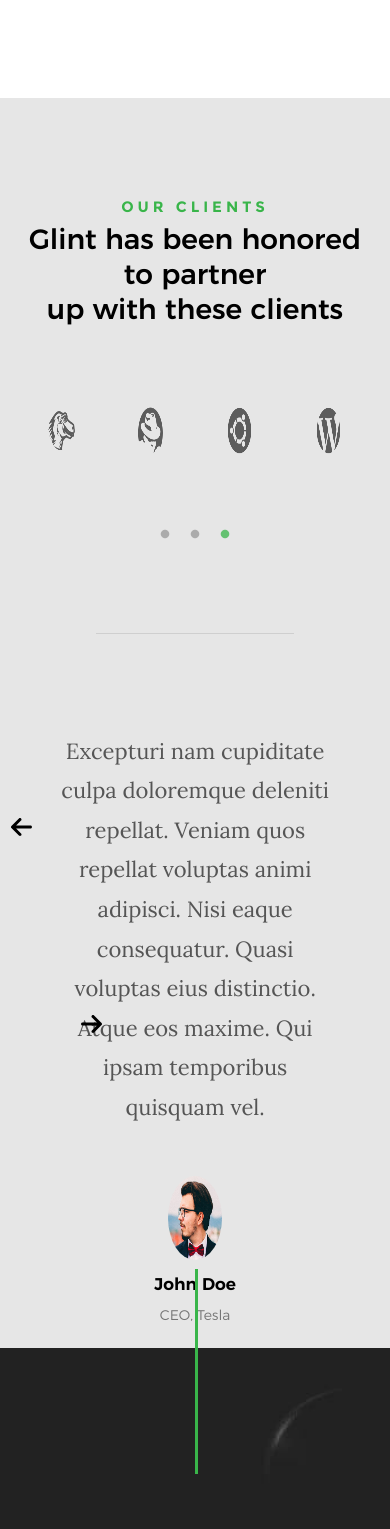
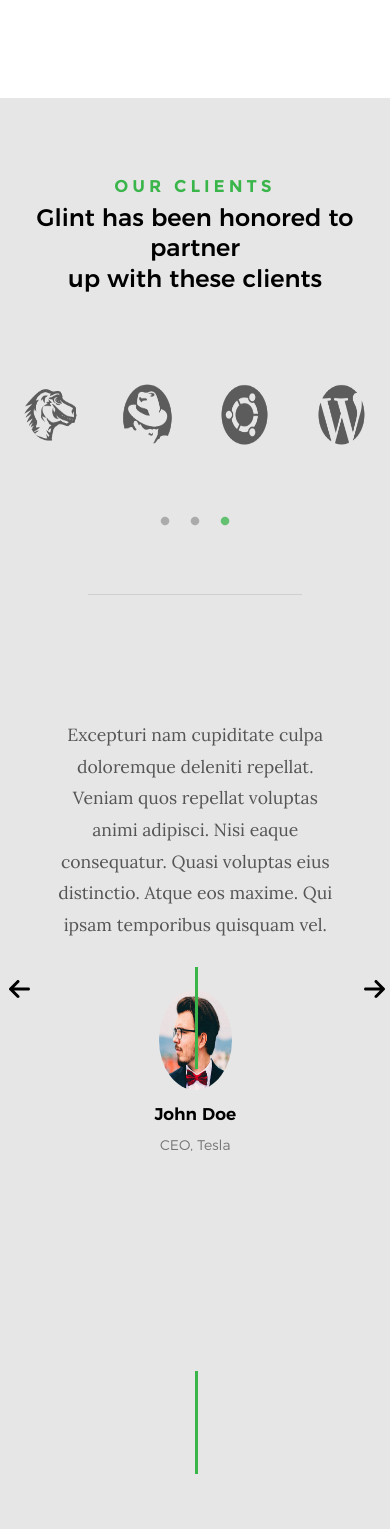
Before and after one commit to GeorgeMitusov/GlintG, a React (Create React App) app: page / in a window 390 px wide. Shown: the part 9219-10748 px from the top of the page. Built offline with nearby package versions, Linux system fonts and the light colour scheme.

Commit message:
clients RD done

```diff
--- a/src/components/Clients.js
+++ b/src/components/Clients.js
@@ -1,39 +1,38 @@
-import React, { useContext } from 'react'
-import { Context } from '../context/Context';
-import { motion } from 'framer-motion';
+import React, { useContext } from "react";
+import { Context } from "../context/Context";
+import { motion } from "framer-motion";
 
-import { FontAwesomeIcon } from '@fortawesome/react-fontawesome'
-import { faArrowLeft, faArrowRight } from '@fortawesome/free-solid-svg-icons';
+import { FontAwesomeIcon } from "@fortawesome/react-fontawesome";
+import { faArrowLeft, faArrowRight } from "@fortawesome/free-solid-svg-icons";
 
-import SlickSlider from './SlickSlider';
+import SlickSlider from "./SlickSlider";
 
-import '../styles/Clients.scss';
+import "../styles/Clients.scss";
 
 const Clients = () => {
-
   const { sliderImages, usersData } = useContext(Context);
 
   const SlickArrowLeft = ({ currentSlide, slideCount, props, onClick }) => (
     <button
-      { ...props }
+      {...props}
       className="slick-arrow-left"
       aria-disabled={currentSlide === 0 ? true : false}
       onClick={onClick}
     >
-      <FontAwesomeIcon className='slick-arrow-left-icon' icon={faArrowLeft} />
+      <FontAwesomeIcon className="slick-arrow-left-icon" icon={faArrowLeft} />
     </button>
-  )
+  );
 
   const SlickArrowRight = ({ currentSlide, slideCount, props, onClick }) => (
     <button
-      { ...props }
+      {...props}
       className="slick-arrow-right"
       aria-disabled={currentSlide === slideCount - 1 ? true : false}
       onClick={onClick}
     >
-      <FontAwesomeIcon className='slick-arrow-right-icon' icon={faArrowRight} />
+      <FontAwesomeIcon className="slick-arrow-right-icon" icon={faArrowRight} />
     </button>
-  )
+  );
 
   const topSliderSettings = {
     dots: true,
@@ -44,31 +43,31 @@ const Clients = () => {
     speed: 500,
     slidesToShow: 6,
     slidesToScroll: 1,
-      cssEase: 'linear',
+    cssEase: "linear",
     responsive: [
       {
         breakpoint: 1050,
         settings: {
           slidesToShow: 5,
           slidesToScroll: 5,
-          }
+        },
       },
       {
         breakpoint: 700,
         settings: {
           slidesToShow: 4,
           slidesToScroll: 4,
-          }
+        },
       },
       {
         breakpoint: 550,
         settings: {
           slidesToShow: 4,
-            slidesToScroll: 4
-          }
-        }
-      ]
-  }
+          slidesToScroll: 4,
+        },
+      },
+    ],
+  };
 
   const lowerSliderSettings = {
     dots: false,
@@ -80,51 +79,46 @@ const Clients = () => {
     infinite: true,
     slidesToShow: 1,
     slidesToScroll: 1,
-    cssEase: 'linear'
-  }
+    cssEase: "linear",
+  };
 
   return (
-    <section className='clients' id='clients'>
-
-      <div className='clients-container'>
-
-        <div className='clients-container-top-content'>
-
-          <motion.div className='clients-container-top-content-header'>
+    <section className="clients" id="clients">
+      <div className="clients-container">
+        <div className="clients-container-top-content">
+          <motion.div className="clients-container-top-content-header">
             <h3> OUR CLIENTS </h3>
-            <h1> Glint has been honored to partner <br /> up with these clients </h1>
+            <h1>
+              {" "}
+              Glint has been honored to partner <br /> up with these clients{" "}
+            </h1>
           </motion.div>
 
           <SlickSlider
             data={sliderImages}
             property={topSliderSettings}
-            structure='icon'
-            className='top-slick-slider'
-            className2='top-slider'
+            structure="icon"
+            className="top-slick-slider"
+            className2="top-slider"
           />
 
-          <div className='clients-container-top-content-bottom-line'></div>
-
+          <div className="clients-container-top-content-bottom-line"></div>
         </div>
 
-        <div className='clients-container-bottom-content'>
-
+        <div className="clients-container-bottom-content">
           <SlickSlider
             data={usersData}
             property={lowerSliderSettings}
-            structure='lower'
-            className='lower-slick-slider'
-            className2='lower-slider'
+            structure="lower"
+            className="lower-slick-slider"
+            className2="lower-slider"
           />
-
+        </div>
       </div>
 
-      </div>
+      <div className="clients-content-line"></div>
+    </section>
+  );
+};
 
-      <div className='clients-content-line'></div>
-
-    </section>
-  )
-}
-
-export default Clients
+export default Clients;
--- a/src/components/SlickSlider.js
+++ b/src/components/SlickSlider.js
@@ -1,46 +1,39 @@
-import React from 'react'
+import React from "react";
 
-import Slider from 'react-slick';
+import Slider from "react-slick";
 import "slick-carousel/slick/slick.css";
 import "slick-carousel/slick/slick-theme.css";
 
-import '../styles/TopSlider.scss';
-import '../styles/LowerSlider.scss';
+import "../styles/TopSlider.scss";
+import "../styles/LowerSlider.scss";
 
 const SlickSlider = ({ data, property, structure, className, className2 }) => {
+  const lowerSlider = data.map((i, index) => (
+    <div key={index} className="lower-slide">
+      <p className="lower-slide-text"> {i.content} </p>
+      <div className="lower-slide-profile">
+        <img className="lower-slide-profile-image" src={i.src} alt={i.alt} />
+        <span className="lower-slide-profile-user-name"> {i.name} </span>
+        <span className="lower-slide-profile-user-title"> {i.title} </span>
+      </div>
+    </div>
+  ));
 
-  const lowerSlider = data.map( ( i, index ) => (
-    <div key={index} className="lower-slide">
-        <p className='lower-slide-text'> { i.content } </p>
-        <div className='lower-slide-profile'>
-            <img
-              className='lower-slide-profile-image'
-              src={i.src}
-              alt={i.alt}
-            />
-            <span className='lower-slide-profile-user-name'> { i.name } </span>
-            <span className='lower-slide-profile-user-title'> { i.title } </span>
-        </div>
-    </div>
-  ))
-
-  const topSlider = data.map( ( i, index ) => (
+  const topSlider = data.map((i, index) => (
     <a key={index} className="top-slide" href="/#">
       <img src={i.src} alt={i.alt} />
     </a>
-  ))
+  ));
 
-  const build = structure === 'icon' ? topSlider : lowerSlider;
+  const build = structure === "icon" ? topSlider : lowerSlider;
 
   return (
     <div className={className}>
+      <Slider className={className2} {...property}>
+        {build}
+      </Slider>
+    </div>
+  );
+};
 
-      <Slider className={className2} { ...property }>
-        { build }
-      </Slider>
-
-    </div>
-  )
-}
-
-export default SlickSlider
+export default SlickSlider;
--- a/src/styles/Clients.scss
+++ b/src/styles/Clients.scss
@@ -1,18 +1,21 @@
 .clients {
-    height: 1415px;
+  height: 140vh;
   width: 100%;
-    padding: 162px 0px 168px;
-    background-color: #E6E6E6;
-    color: black;
+  background-color: var(--creamy-color);
+  color: var(--black-color);
 
   display: flex;
   justify-content: center;
-    align-items: flex-start;
+  align-items: center;
 
   .clients-container {
-        width: 63%;
+    width: 65%;
+    height: 80%;
 
     .clients-container-top-content {
+      width: 100%;
+      height: 50%;
+
       display: flex;
       flex-direction: column;
       justify-content: center;
@@ -30,7 +33,7 @@
           font: 17px var(--montserrat-bold);
           line-height: 1.333;
           text-transform: uppercase;
-                    letter-spacing: .25rem;
+          letter-spacing: 0.25rem;
         }
 
         h1 {
@@ -43,14 +46,14 @@
 
       .clients-container-top-content-bottom-line {
         width: 55%;
-                border-bottom: 1px solid #0000001A;
-                margin: 70px 25%;
+        border-bottom: 1px solid #0000001a;
+        margin-top: 5rem;
       }
     }
 
     .clients-container-bottom-content {
       width: 100%;
-            height: 580px;
+      height: 50%;
 
       display: flex;
       flex-direction: column;
@@ -64,124 +67,208 @@
     height: 6.4rem;
     background-color: var(--base-color);
     position: absolute;
-        top: 452.2rem;
+    top: 453rem;
     left: 50%;
+    z-index: 99;
   }
 }
 
-@media screen and ( max-width: 1550px ) {
+@media screen and (max-width: 1700px) {
   .clients {
-        height: 1425px;
-        padding: 120px 0px 100px;
+    height: 190vh;
 
     .clients-container {
-            width: 80%;
+      width: 75%;
     }
 
     .clients-content-line {
-            top: 452.9rem;
+      top: 434.5rem;
     }
   }
 }
 
-@media screen and ( max-width: 1050px ) {
+@media screen and (max-width: 1550px) {
   .clients {
-        height: 1270px;
-        padding: 100px 0px 80px;
+    height: 200vh;
 
     .clients-container {
-            width: 95%;
-
       .clients-container-top-content {
-
         .clients-container-top-content-header {
-                    width: 80%;
-
           h1 {
-                        font-size: 44px;
-                    }
-                }
-            }
-
-            .clients-container-bottom-content {
-                height: 475px;
-            }
-        }
-
-        .clients-content-line {
-            top: 440.8rem;
-        }
-    }
-}
-
-@media screen and ( max-width: 700px ) {
-    .clients {
-        height: 1300px;
-        padding: 75px 0px;
-
-        .clients-container {
-            height: 1150px;
-            display: flex;
-            flex-direction: column;
-            justify-content: flex-start;
-            align-items: center;
-
-            .clients-container-top-content {
-                width: 90%;
-
-                .clients-container-top-content-header {
-                    width: 100%;
-                    margin-top: 50px;
-
-                    h1 {
-                        font-size: 34px;
-                        margin: 6px 0px 18px;
+            font-size: 3.2rem;
           }
         }
       }
     }
 
     .clients-content-line {
-            top: 520.2rem;
+      top: 433.9rem;
     }
   }
 }
 
-@media screen and ( max-width: 550px ) {
+@media screen and (max-width: 1440px) {
   .clients {
-        height: 1250px;
+    .clients-container {
+      width: 80%;
+
+      .clients-container-top-content {
+        .clients-container-top-content-header {
+          h1 {
+            font-size: 3rem;
+          }
+        }
+      }
+    }
+
+    .clients-content-line {
+      top: 480.8rem;
+    }
+  }
+}
+
+@media screen and (max-width: 1050px) {
+  .clients {
+    .clients-container {
+      width: 90%;
+
+      .clients-container-top-content {
+        .clients-container-top-content-header {
+          h1 {
+            font-size: 2.5rem;
+          }
+        }
+      }
+    }
+
+    .clients-content-line {
+      top: 490.2rem;
+    }
+  }
+}
+
+@media screen and (max-width: 768px) {
+  .clients {
+    height: 190vh;
 
     .clients-container {
-            height: 1100px;
-            width: 97%;
+      width: 100%;
 
       .clients-container-top-content {
-                width: 95%;
+        .clients-container-top-content-header {
+          h1 {
+            font-size: 2rem;
+          }
+        }
+      }
+    }
+
+    .clients-content-line {
+      top: 502.4rem;
+    }
+  }
+}
+
+@media screen and (max-width: 550px) {
+  .clients {
+    height: 170vh;
+
+    .clients-container {
+      height: 100%;
+
+      .clients-container-top-content {
+        height: 45%;
 
         .clients-container-top-content-header {
-                    margin-top: 25px;
-
-                    h3 {
-                        font-size: 15px;
-                    }
+          width: 100%;
 
           h1 {
-                        font-size: 28px;
+            font-size: 1.5rem;
           }
         }
 
         .clients-container-top-content-bottom-line {
-                    margin-top: 20px;
+          margin-top: 0;
         }
       }
 
       .clients-container-bottom-content {
-                height: 500px;
+        height: 55%;
       }
     }
 
     .clients-content-line {
-            top: 655.5rem;
+      top: 624.6rem;
     }
   }
 }
+
+@media screen and (max-width: 425px) {
+  .clients {
+    height: 170vh;
+
+    .clients-container {
+      .clients-container-top-content {
+        height: 40%;
+      }
+
+      .clients-container-bottom-content {
+        height: 37%;
+      }
+    }
+
+    .clients-content-line {
+      top: 636.6rem;
+    }
+  }
+}
+
+@media screen and (max-width: 375px) {
+  .clients {
+    .clients-container {
+      .clients-container-top-content {
+        height: 50%;
+
+        .clients-container-top-content-header {
+          h1 {
+            font-size: 1.3rem;
+          }
+        }
+
+        .clients-container-top-content-bottom-line {
+          margin-top: 4rem;
+        }
+      }
+    }
+
+    .clients-content-line {
+      top: 638.3rem;
+    }
+  }
+}
+
+@media screen and (max-width: 320px) {
+  .clients {
+    height: 175vh;
+
+    .clients-container {
+      .clients-container-top-content {
+        height: 45%;
+
+        .clients-container-top-content-header {
+          h1 {
+            font-size: 1.1rem;
+          }
+        }
+
+        .clients-container-top-content-bottom-line {
+          margin-top: 3rem;
+        }
+      }
+    }
+
+    .clients-content-line {
+      top: 682rem;
+    }
+  }
+}
--- a/src/styles/Index.scss
+++ b/src/styles/Index.scss
@@ -49,6 +49,7 @@
     --white-color: #FFFFFF;
     --black-color: black;
     --grey-color: #757575;
+    --creamy-color: #E6E6E6;
 
     --montserrat-bold: montserrat-bold, sans-serif;
     --montserrat-semi-bold: montserrat-semi-bold, sans-serif;
--- a/src/styles/LowerSlider.scss
+++ b/src/styles/LowerSlider.scss
@@ -1,6 +1,7 @@
 .lower-slick-slider {
-    height: 550px;
-    width: 97%;
+  height: 100%;
+  width: 100%;
+  margin-top: 3rem;
 
   display: flex;
   justify-content: center;
@@ -17,21 +18,20 @@
   }
 
   .slick-arrow-left {
-        position: relative;
-        right: 30px;
-        top: 110px;
+    position: absolute;
+    top: 50%;
+    left: -3%;
   }
 
   .slick-arrow-right {
-        position: relative;
-        bottom: 400px;
-        left: 980px;
+    position: absolute;
+    left: 100%;
+    top: 50%;
   }
 
   .lower-slider {
     height: 510px;
     width: 75%;
-        height: auto;
 
     .lower-slide {
       width: 100%;
@@ -81,43 +81,40 @@
   }
 }
 
-@media screen and ( max-width: 1550px ) {
+@media screen and (max-width: 1550px) {
   .lower-slick-slider {
     width: 100%;
-
-        .slick-arrow-right {
-            bottom: 345px;
-            left: 1065px;
+  }
 }
 
+@media screen and (max-width: 1050px) {
+  .lower-slick-slider {
     .lower-slider {
-            width: 85%;
+      margin-top: 5rem;
+
+      .lower-slide {
+        .lower-slide-text {
+          font-size: 1.5rem;
+        }
+      }
     }
   }
 }
 
-@media screen and ( max-width: 1050px ) {
+@media screen and (max-width: 768px) {
   .lower-slick-slider {
-        width: 96%;
-        height: 450px;
-
-        .slick-arrow-right {
-            left: 820px;
-            bottom: 363px;
-        }
-
     .lower-slider {
+      margin: 0;
 
       .lower-slide {
-
         .lower-slide-text {
-                    font-size: 26px;
+          font-size: 1.4rem;
         }
 
         .lower-slide-profile {
-
           .lower-slide-profile-image {
-                        width: 10%;
+            width: 20%;
+            height: 100px;
           }
         }
       }
@@ -125,27 +122,40 @@
   }
 }
 
-@media screen and ( max-width: 768px ) {
+@media screen and (max-width: 550px) {
   .lower-slick-slider {
-        width: 96%;
+    .slick-arrow-left {
+      left: -6%;
+    }
 
     .slick-arrow-right {
-            bottom: 366px;
-            left: 548px;
+      left: 101%;
     }
 
     .lower-slider {
+      width: 85%;
+      height: auto;
 
       .lower-slide {
+        .lower-slide-text {
+          font-size: 1.3rem;
+        }
+      }
+    }
+  }
+}
 
+@media screen and (max-width: 425px) {
+  .lower-slick-slider {
+    .lower-slider {
+      .lower-slide {
         .lower-slide-text {
-                    font-size: 22px;
+          font-size: 1.1rem;
         }
 
         .lower-slide-profile {
-
           .lower-slide-profile-image {
-                        width: 15%;
+            width: 25%;
           }
         }
       }
@@ -153,22 +163,17 @@
   }
 }
 
-@media screen and ( max-width: 550px ) {
+@media screen and (max-width: 375px) {
   .lower-slick-slider {
-
-        .slick-arrow-right {
-            bottom: 446px;
-            left: 445px;
+    .lower-slider {
+      .lower-slide {
+        .lower-slide-text {
+          font-size: 1rem;
         }
 
-        .lower-slider {
-
-            .lower-slide {
-
         .lower-slide-profile {
-
           .lower-slide-profile-image {
-                        width: 20%;
+            width: 30%;
           }
         }
       }
@@ -176,22 +181,25 @@
   }
 }
 
-@media screen and ( max-width: 425px ) {
+@media screen and (max-width: 320px) {
   .lower-slick-slider {
-
     .slick-arrow-right {
-            bottom: 446px;
-            left: 40px;
+      left: 98%;
     }
 
     .lower-slider {
-
       .lower-slide {
+        .lower-slide-text {
+          font-size: 1rem;
+        }
 
         .lower-slide-profile {
+          .lower-slide-profile-user-name {
+            font-size: 0.9rem;
+          }
 
-                    .lower-slide-profile-image {
-                        width: 20%;
+          .lower-slide-profile-user-title {
+            font-size: 0.8rem;
           }
         }
       }
--- a/src/styles/TopSlider.scss
+++ b/src/styles/TopSlider.scss
@@ -13,7 +13,7 @@
       top: 35px;
     }
 
-        .slick-dots li button:before{
+    .slick-dots li button:before {
       font-size: 10px;
       line-height: 20px;
     }
@@ -30,12 +30,11 @@
       img {
         height: 138px;
         width: 100%;
-                opacity: .6;
-                transition: opacity .4s ease-in-out;
+        opacity: 0.6;
+        transition: opacity 0.4s ease-in-out;
       }
 
       &:hover {
-
         img {
           opacity: 1;
         }
@@ -44,11 +43,30 @@
   }
 }
 
-@media screen and ( max-width: 768px ) {
+@media screen and (max-width: 1050px) {
   .top-slick-slider {
+    .top-slider {
+      .top-slide {
+        display: flex;
+        justify-content: center;
+        align-items: center;
+        padding: 0;
+        margin: 0;
 
+        img {
+          height: 70%;
+          width: 75%;
+          padding: 0;
+          margin: 0;
+        }
+      }
+    }
+  }
+}
+
+@media screen and (max-width: 768px) {
+  .top-slick-slider {
     .top-slider {
-
       .top-slide {
         padding: 15px 15px;
       }
@@ -56,24 +74,36 @@
   }
 }
 
-@media screen and ( max-width: 550px ) {
+@media screen and (max-width: 550px) {
   .top-slick-slider {
+    margin-top: 1rem;
+    margin-bottom: 0;
 
     .top-slider {
-
       .top-slick-dots {
         margin-top: 0px;
       }
 
       .top-slide {
-                height: 94px;
-                padding: 15px 28px;
+        height: 100px;
+        padding: 0.5rem 1rem;
 
         img {
           width: 100%;
-                    height: 64px;
+          height: 100%;
         }
       }
     }
   }
 }
+
+@media screen and (max-width: 375px) {
+  .top-slick-slider {
+    .top-slider {
+      .top-slide {
+        height: 150px;
+        padding: 2rem 0.5rem;
+      }
+    }
+  }
+}
```
Lines whose indentation alone changed are shown as unchanged.
